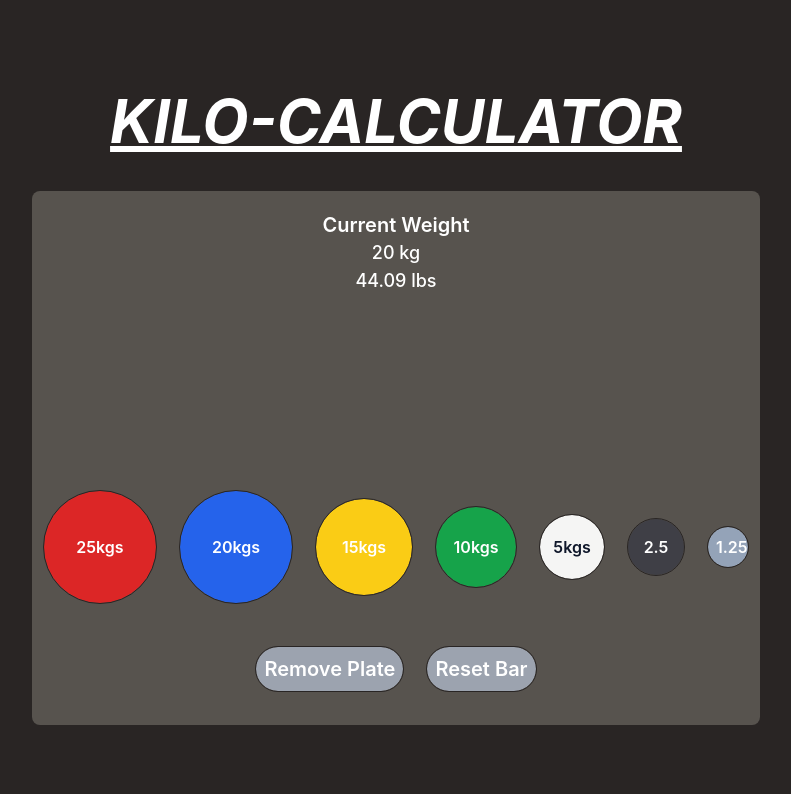
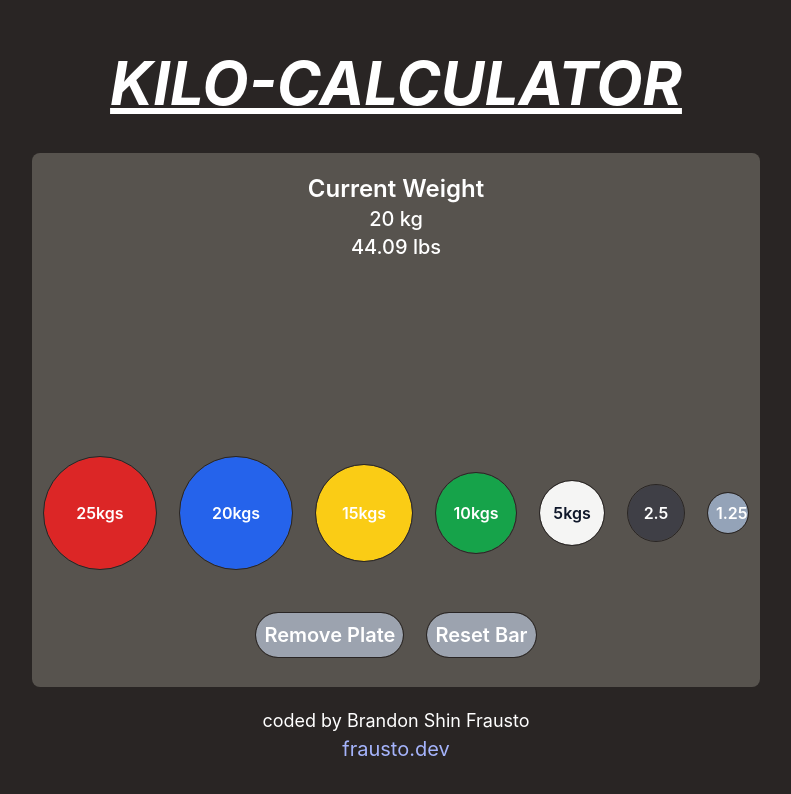
Before and after one commit to FraustoB/kilo-counter, a React (Create React App) app: page / in a window 1280 px wide. Shown: the top 794 px of the page, without its empty margins (244-1035 px from the left). Built offline with nearby package versions, Linux system fonts and the light colour scheme.

Commit message:
added Creator marks and Link to portfolio website

```diff
--- a/src/App.js
+++ b/src/App.js
@@ -10,6 +10,10 @@ function App() {
       <div className="flex flex-col items-center bg-stone-600 rounded-lg h-4/6 ">
         <BaseContainer />
       </div>
+      <p className="mt-5 text-lg">coded by Brandon Shin Frausto</p>
+      <a href="https://frausto.dev/" className="text-indigo-300 text-xl">
+        frausto.dev
+      </a>
     </div>
   );
 }
--- a/src/components/baseContainer.js
+++ b/src/components/baseContainer.js
@@ -12,9 +12,9 @@ export function BaseContainer() {
   return (
     <div className=" w-auto lg:w-3/4">
       <div className="flex flex-col justify-center items-center ">
-        <span className="font-semibold mt-5 text-xl">Current Weight</span>
-        <span className="text-lg font-medium">{curKiloAmount} kg</span>
-        <span className="text-lg font-medium">
+        <span className="font-semibold mt-5 text-2xl">Current Weight</span>
+        <span className="text-xl font-medium">{curKiloAmount} kg</span>
+        <span className="text-xl font-medium">
           {Math.floor(curAmount * 100) / 100} lbs
         </span>
         <CurrentPlates />
```
